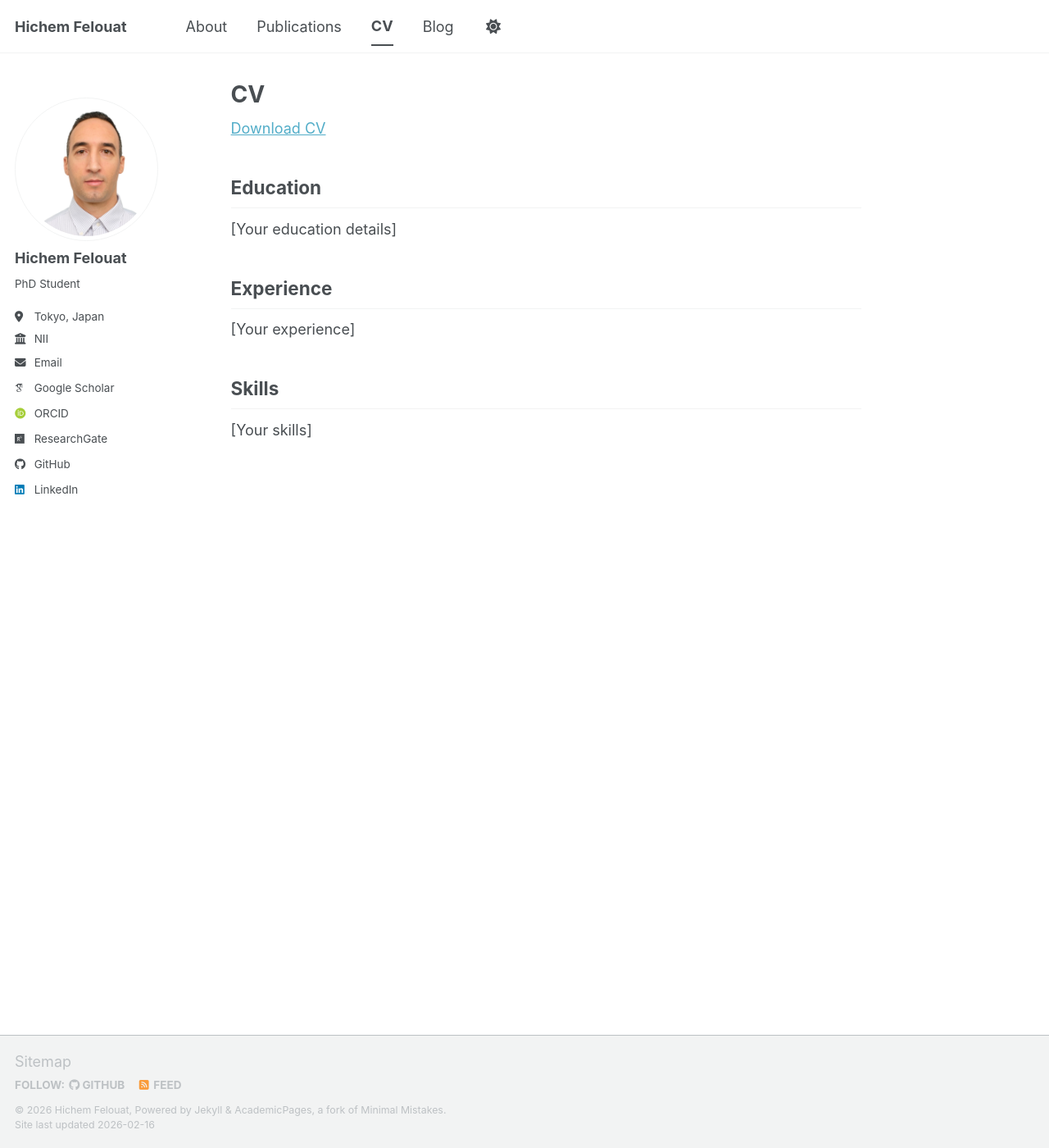
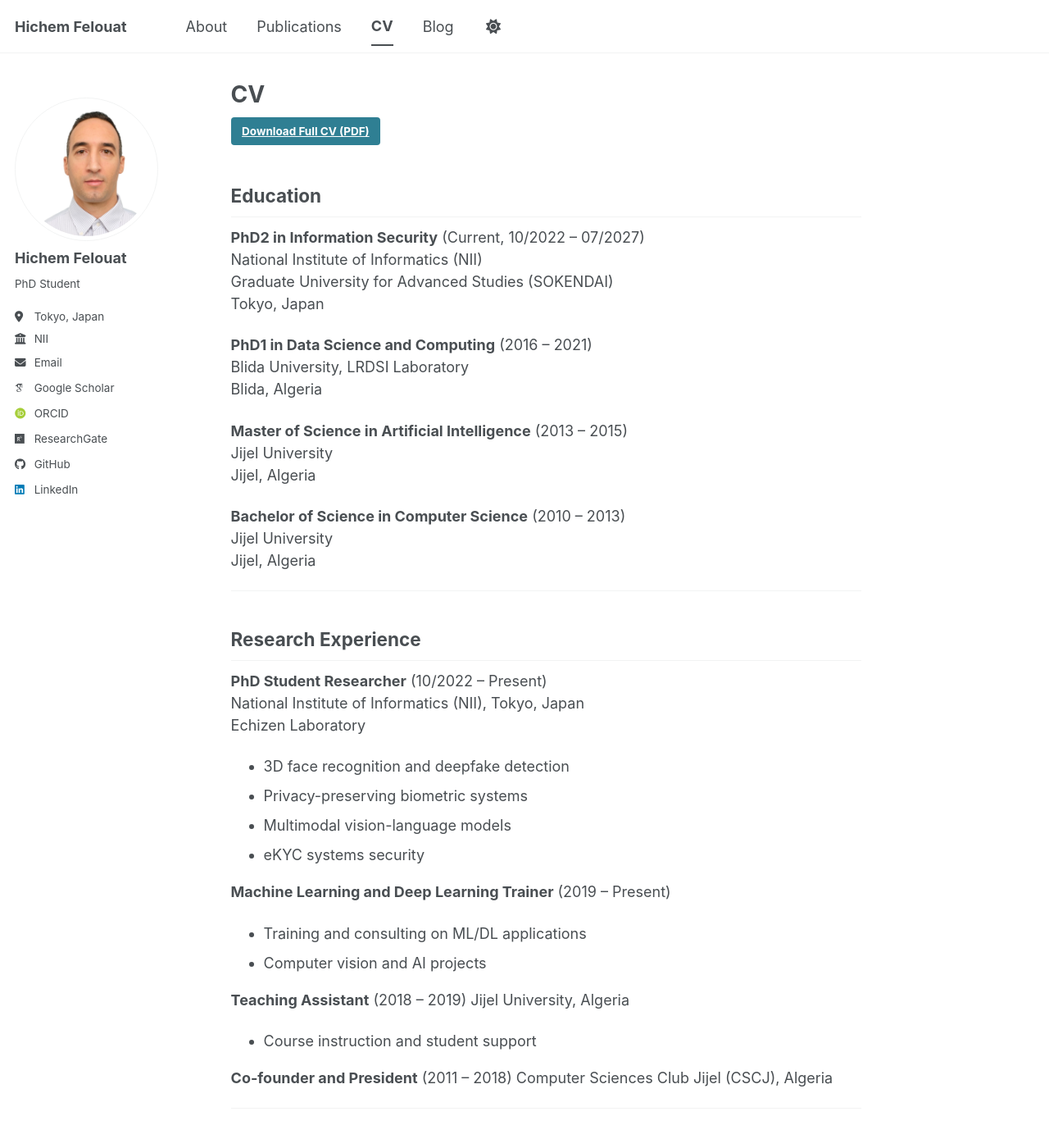
Before and after one commit to hichemfelouat/hichemfelouat.github.io, a Jekyll site: the page built from _pages/cv.md, in a window 1280 px wide and 1400 px high. Shown: the whole window at 82% size. Built offline with Jekyll 4.4.1, drawn with Linux system fonts in a browser that asks for light colours; some web fonts are replaced; a script bundle is joined from its source files by our own code; library files that are not in the unit come from our copies; some of the changed text lies outside the part shown.

Commit message:
Update cv.md

```diff
--- a/_pages/cv.md
+++ b/_pages/cv.md
@@ -8,13 +8,104 @@ redirect_from:
 
 {% include base_path %}
 
-[Download CV](http://hichemfelouat.github.io/files/cv.pdf)
+[Download Full CV (PDF)]({{ site.url }}/files/cv.pdf){: .btn .btn--primary}
 
 ## Education
-[Your education details]
 
-## Experience
-[Your experience]
+**PhD2 in Information Security** (Current, 10/2022 – 07/2027)
+National Institute of Informatics (NII)
+Graduate University for Advanced Studies (SOKENDAI)
+Tokyo, Japan
 
-## Skills
-[Your skills]
+**PhD1 in Data Science and Computing** (2016 – 2021)
+Blida University, LRDSI Laboratory
+Blida, Algeria
+
+**Master of Science in Artificial Intelligence** (2013 – 2015)
+Jijel University
+Jijel, Algeria
+
+**Bachelor of Science in Computer Science** (2010 – 2013)
+Jijel University
+Jijel, Algeria
+
+---
+
+## Research Experience
+
+**PhD Student Researcher** (10/2022 – Present)
+National Institute of Informatics (NII), Tokyo, Japan
+Echizen Laboratory
+- 3D face recognition and deepfake detection
+- Privacy-preserving biometric systems
+- Multimodal vision-language models
+- eKYC systems security
+
+**Machine Learning and Deep Learning Trainer** (2019 – Present)
+- Training and consulting on ML/DL applications
+- Computer vision and AI projects
+
+**Teaching Assistant** (2018 – 2019)
+Jijel University, Algeria
+- Course instruction and student support
+
+**Co-founder and President** (2011 – 2018)
+Computer Sciences Club Jijel (CSCJ), Algeria
+
+---
+
+## Areas of Expertise
+
+- **Artificial Intelligence** and Machine Learning
+- **Deep Learning** and Neural Networks
+- **Computer Vision** and 3D Vision
+- **Deepfake Detection** and Generation
+- **Information Security** and Biometric Security
+- **Data Analysis** and Data Science
+- **Privacy-Preserving AI** and Federated Learning
+- **Graph Neural Networks** and Geometric Deep Learning
+
+---
+
+## Technical Skills
+
+**Deep Learning Frameworks**
+- PyTorch
+- TensorFlow
+- OpenCV
+
+**3D Vision & Graphics**
+- 3D Face Reconstruction
+- 3D Mesh Processing
+- 3D CNNs and Graph Neural Networks
+- Point Cloud Processing
+
+**Machine Learning**
+- Computer Vision
+- Natural Language Processing
+- Time Series Analysis
+- Graph Learning
+
+**Data Science**
+- Data Analysis and Visualization
+- Statistical Analysis
+- Data Preprocessing and Cleaning
+
+---
+
+## Languages
+
+- **English** – Advanced (Professional working proficiency)
+- **French**  – Advanced (Second language)
+- **Arabic**  – Native language
+
+---
+
+
+## Honors & Awards
+
+**2022:** Second place for my thesis in the 180s competition (Algeria).
+
+---
+
+Last updated: February 2026
```
